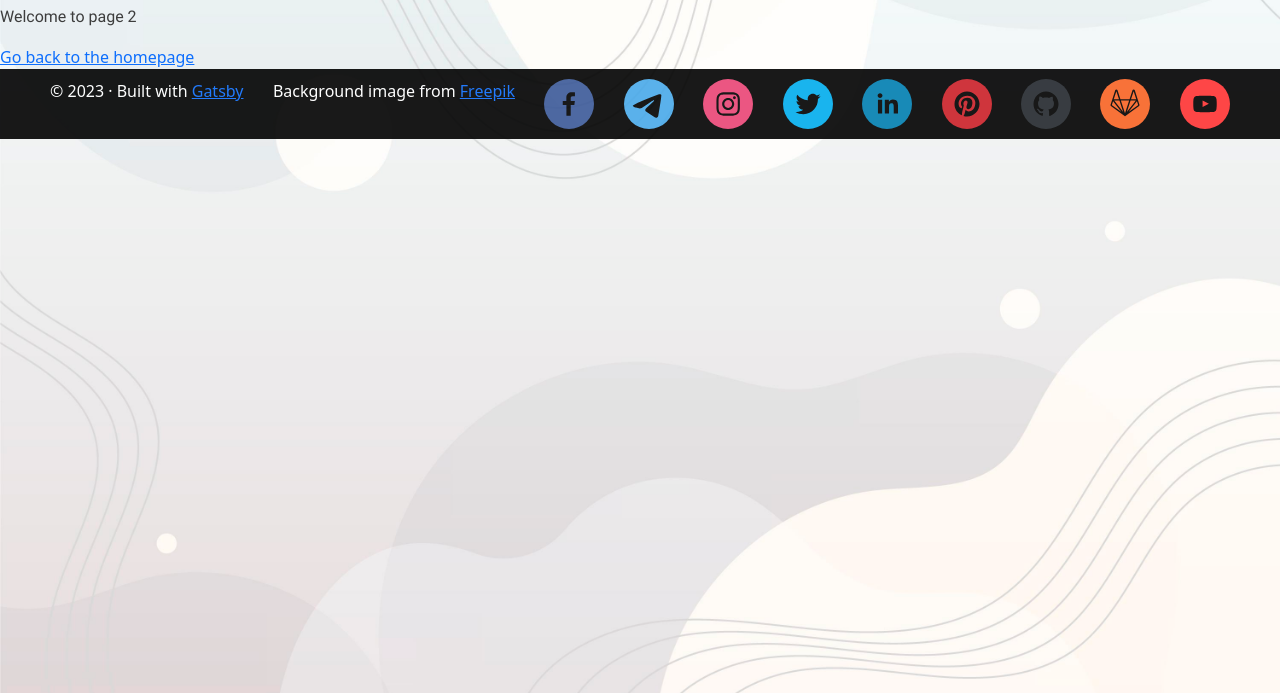
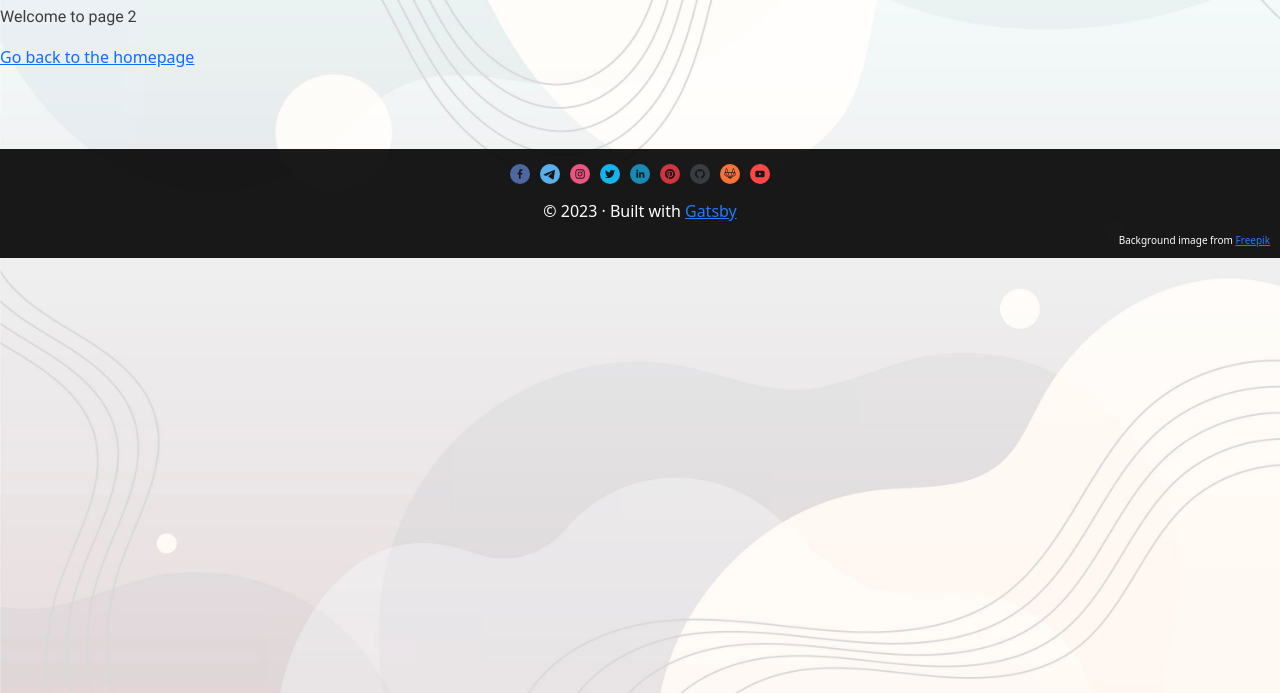
Before and after one commit to konvod93/konvod-gatsby-static-cms-v2, a Gatsby site: page /page-2 in a window 1280 px wide. Shown: the part 107-800 px from the top of the page. Built offline with nearby package versions, Linux system fonts and the light colour scheme; Gatsby itself is replaced by a stand-in of ours.

Commit message:
fixing footer

```diff
--- a/src/components/layout.js
+++ b/src/components/layout.js
@@ -36,7 +36,6 @@ const Layout = ({ children }) => {
       <main>{children}</main>
       <footer
         style={{
-          display: `flex`,
           boxSizing: `border-box`,
           width: `100%`,
           marginTop: `var(--space-5)`,
@@ -44,33 +43,66 @@ const Layout = ({ children }) => {
           backgroundColor: `black`,
           color: `white`,
           opacity: `0.9`,
+          marginTop: `80px`,
           paddingTop: `10px`,
           paddingBottom: `10px`,
-          justifyContent: `space-between`,
-          paddingLeft: `50px`,
-          paddingRight: `50px`
         }}
       >
-        <span>
+        <div
+          style={{
+            display: `flex`,
+            justifyContent: `center`,
+          }}
+        >
+          <div>
+            <SocialIcon url="#" network="facebook" style={{ height: 20, width: 20, margin: 5}}/>
+          </div>
+          <div>
+            <SocialIcon url="#" network="telegram" style={{ height: 20, width: 20, margin: 5}}/>
+          </div>
+          <div>
+            <SocialIcon url="#" network="instagram" style={{ height: 20, width: 20, margin: 5}}/>
+          </div>
+          <div>
+            <SocialIcon url="#" network="twitter" style={{ height: 20, width: 20, margin: 5}}/>
+          </div>
+          <div>
+            <SocialIcon url="#" network="linkedin" style={{ height: 20, width: 20, margin: 5}}/>
+          </div>
+          <div>
+            <SocialIcon url="#" network="pinterest" style={{ height: 20, width: 20, margin: 5}}/>
+          </div>
+          <div>
+            <SocialIcon url="#" network="github" style={{ height: 20, width: 20, margin: 5}}/>
+          </div>
+          <div>
+            <SocialIcon url="#" network="gitlab" style={{ height: 20, width: 20, margin: 5}}/>
+          </div>
+          <div>
+            <SocialIcon url="#" network="youtube" style={{ height: 20, width: 20, margin: 5}}/>
+          </div>
+        </div>
+        <div
+          style={{
+            marginTop: `10px`,
+            marginLeft: `10px`,
+            marginRight: `10px`,
+          }}
+        >
+          <div style={{ textAlign: `center`}}>
             © {new Date().getFullYear()} &middot; Built with
             {` `}
             <a href="https://www.gatsbyjs.com">Gatsby</a>
             {` `}
-        </span>
-        <span>
+          </div>
+          <div style={{ textAlign: `end`, fontSize: `x-small`, marginTop: `10px`}}>
             Background image from
             {` `}
-        <a href="https://ru.freepik.com/free-vector/white-abstract-background_11852424.htm#query=%D1%84%D0%BE%D0%BD%D0%B4%D0%BB%D1%8F%D1%81%D0%B0%D0%B9%D1%82%D0%B0&position=5&from_view=keyword&track=ais#position=5&query=%D1%84%D0%BE%D0%BD%D0%B4%D0%BB%D1%8F%D1%81%D0%B0%D0%B9%D1%82%D0%B0?log-in=google">Freepik</a>
-        </span>
-        <SocialIcon url="#" network="facebook"/>
-        <SocialIcon url="#" network="telegram"/>
-        <SocialIcon url="#" network="instagram"/>
-        <SocialIcon url="#" network="twitter"/>
-        <SocialIcon url="#" network="linkedin"/>
-        <SocialIcon url="#" network="pinterest"/>
-        <SocialIcon url="#" network="github"/>
-        <SocialIcon url="#" network="gitlab"/>
-        <SocialIcon url="#" network="youtube"/>
+            <a href="https://ru.freepik.com/free-vector/white-abstract-background_11852424.htm#query=%D1%84%D0%BE%D0%BD%D0%B4%D0%BB%D1%8F%D1%81%D0%B0%D0%B9%D1%82%D0%B0&position=5&from_view=keyword&track=ais#position=5&query=%D1%84%D0%BE%D0%BD%D0%B4%D0%BB%D1%8F%D1%81%D0%B0%D0%B9%D1%82%D0%B0?log-in=google">
+              Freepik
+            </a>
+          </div>
+        </div>
       </footer>
     </>
   )
--- a/src/css/custom.css
+++ b/src/css/custom.css
@@ -39,6 +39,7 @@ body {
 .postbox:hover {
   box-shadow: 2px 2px 8px black;
 }
+
 
 @font-face {
     font-family: "Roboto";   /*Can be any text*/
```
Lines whose indentation alone changed are shown as unchanged.
